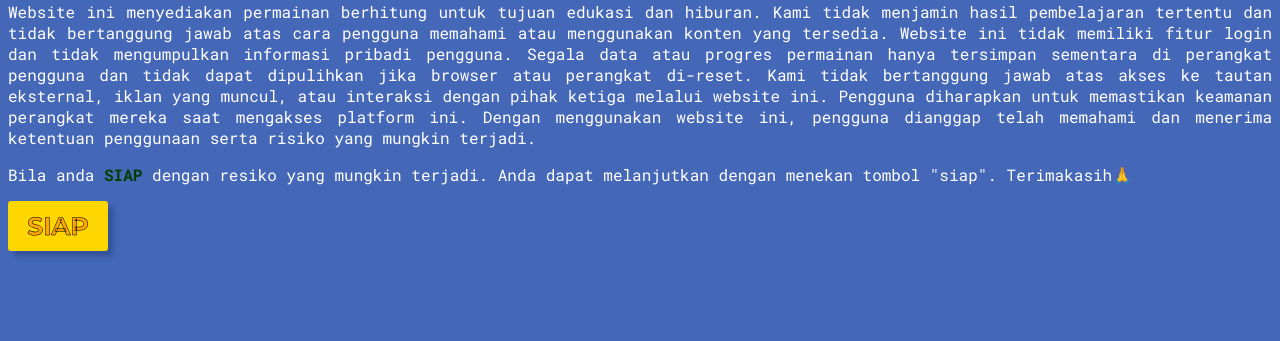
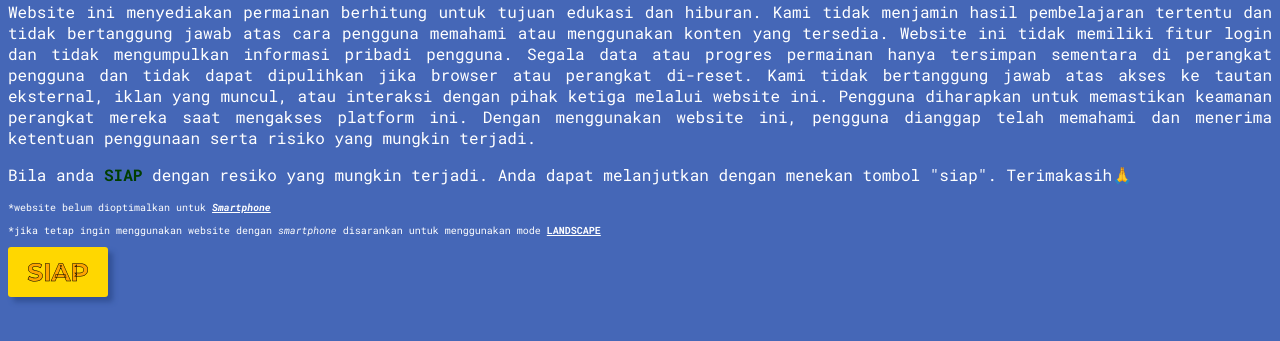
Before and after one commit to Nara-Azka/sigmamath, a plain HTML site: page disclaimer/index.html in a window 1280 px wide. Shown: the part 79-420 px from the top of the page. Drawn offline with Linux system fonts and the light colour scheme.

Commit message:
Update Pencarian commit

```diff
--- a/disclaimer/index.html
+++ b/disclaimer/index.html
@@ -12,6 +12,8 @@
         <h1 id="judul">Disclaimer!</h1>
         <p id="isi">Website ini menyediakan permainan berhitung untuk tujuan edukasi dan hiburan. Kami tidak menjamin hasil pembelajaran tertentu dan tidak bertanggung jawab atas cara pengguna memahami atau menggunakan konten yang tersedia. Website ini tidak memiliki fitur login dan tidak mengumpulkan informasi pribadi pengguna. Segala data atau progres permainan hanya tersimpan sementara di perangkat pengguna dan tidak dapat dipulihkan jika browser atau perangkat di-reset. Kami tidak bertanggung jawab atas akses ke tautan eksternal, iklan yang muncul, atau interaksi dengan pihak ketiga melalui website ini. Pengguna diharapkan untuk memastikan keamanan perangkat mereka saat mengakses platform ini. Dengan menggunakan website ini, pengguna dianggap telah memahami dan menerima ketentuan penggunaan serta risiko yang mungkin terjadi.</p>
         <p id="persetujuan">Bila anda <strong id="s">SIAP </strong>dengan resiko yang mungkin terjadi. Anda dapat melanjutkan dengan menekan tombol "siap". Terimakasih🙏</p>
+        <p class="optimasi">*website belum dioptimalkan untuk <i><strong><u>Smartphone</u></strong></i></p>
+        <p class="optimasi">*jika tetap ingin menggunakan website dengan <i>smartphone</i> disarankan untuk menggunakan mode <u><strong>LANDSCAPE</strong></u></p>
         <button id="siapBtn"><a id="siap" href="/level/LevelSelect/script/index_level_select.html"><strong id="">SIAP</strong></a></button>
     </div>
 </body>
--- a/disclaimer/style.css
+++ b/disclaimer/style.css
@@ -95,3 +95,10 @@ p {
 button {
     font-family: "Montserrat", sans-serif;
 }
+.optimasi {
+    color: white;
+    font-size: x-small;
+}
+p {
+    color: white;
+}
```
Also changed, not shown: index.html (+14 -2 lines).
